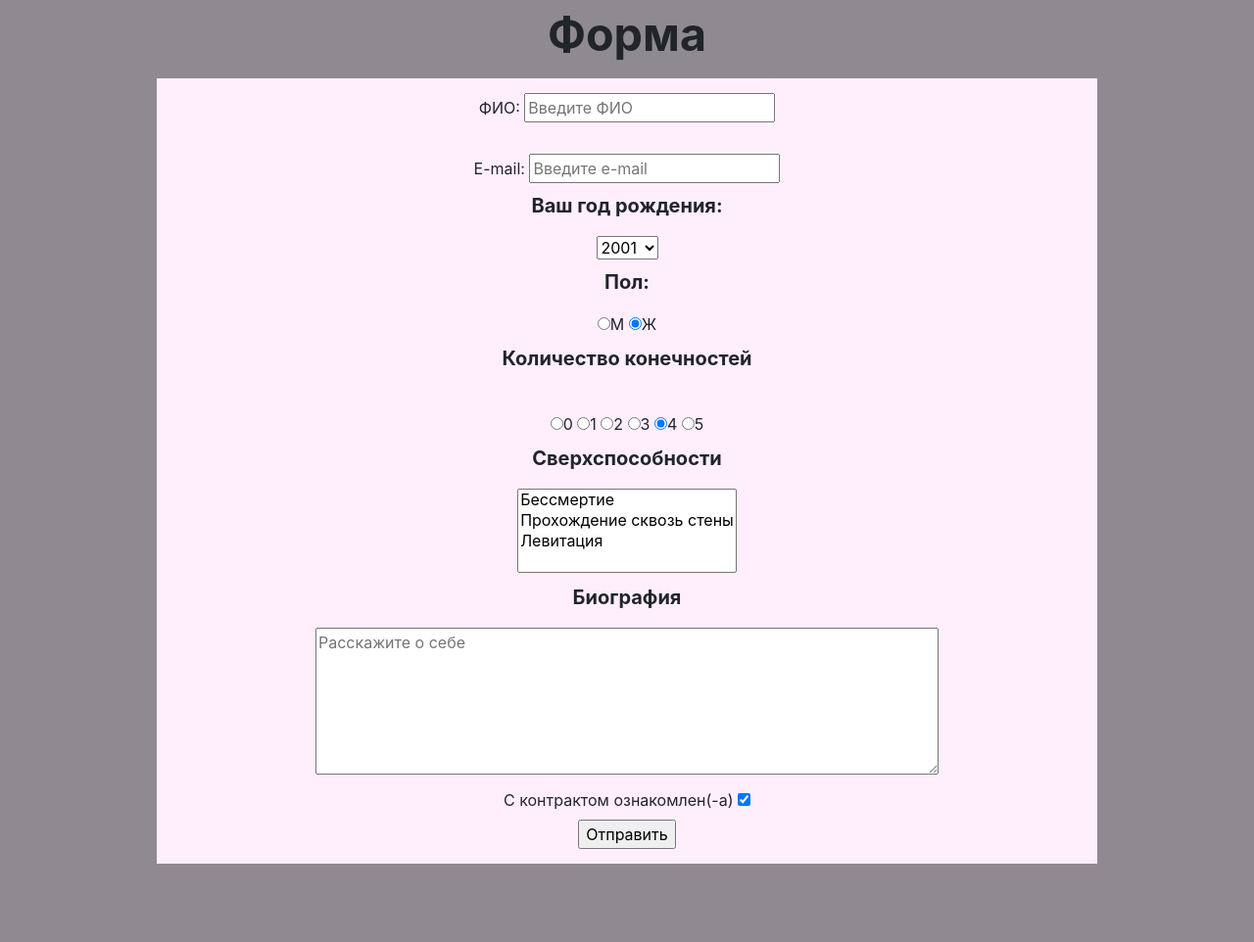
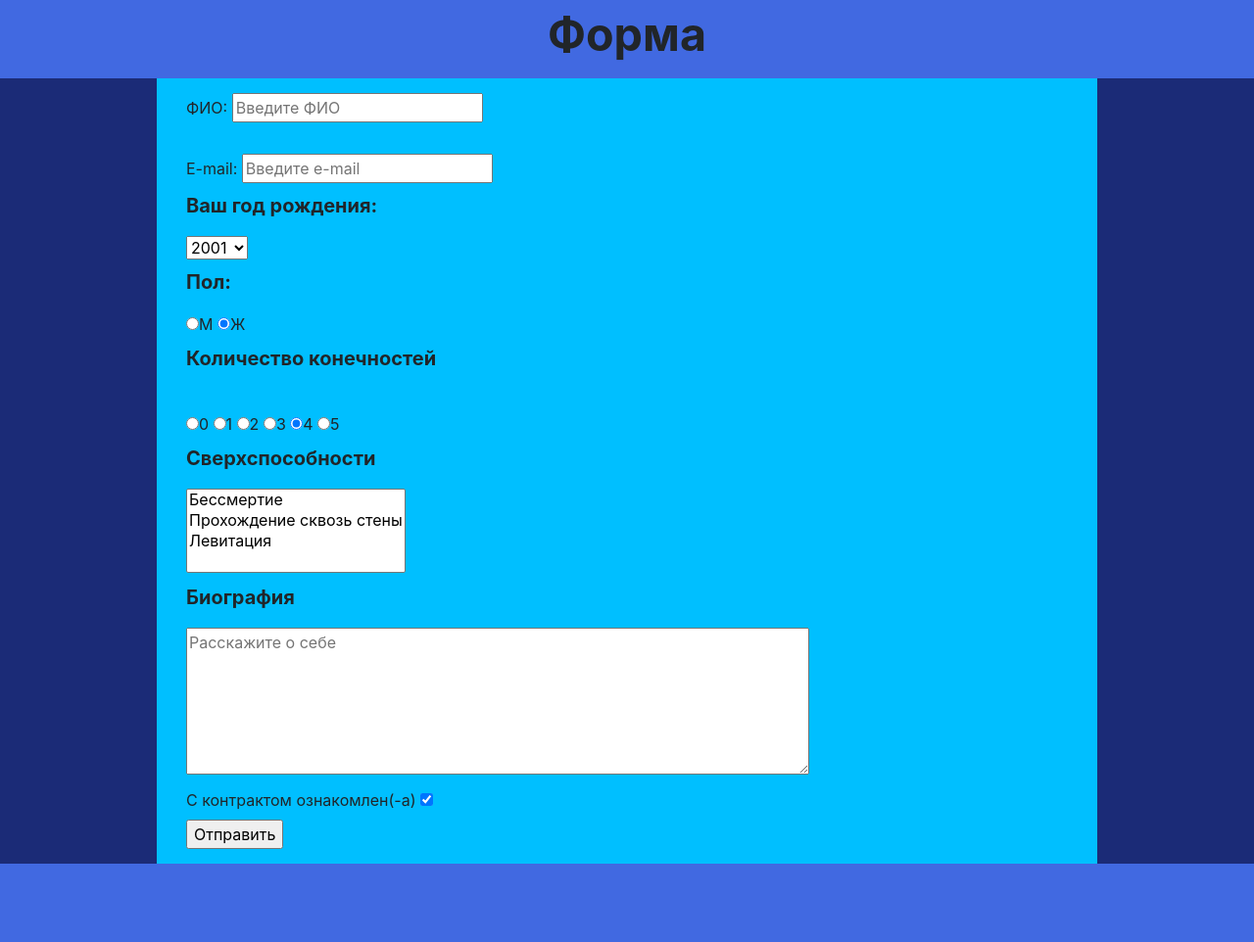
Before and after one commit to Valeria2505/back3, a PHP site: page / in a window 1280 px wide. Shown: the whole page at 98% size. Run offline with PHP 8.4, Linux system fonts and the light colour scheme.

Commit message:
Update style.css

```diff
--- a/style.css
+++ b/style.css
@@ -1,10 +1,10 @@
 body {
-  background-color: #8F8A91;
+  background-color: #1b2b77;
 }
 
 
 header{
- background-color: #8F8A91;
+ background-color: #4169E1;
  height: 80px;
  font-size: 35pt;
  font-weight: bold;
@@ -14,8 +14,7 @@ header{
 
 #cont {
     padding: 15px;
-    text-align: center;
-  background-color: #FFEFFD;
+  background-color: #00BFFF;
   width: 60rem;
 }
 
@@ -26,6 +25,6 @@ p {
 }
 
 footer{
-    background-color: #8F8A91;
+    background-color: #4169E1;
     height: 80px;
 }
```
